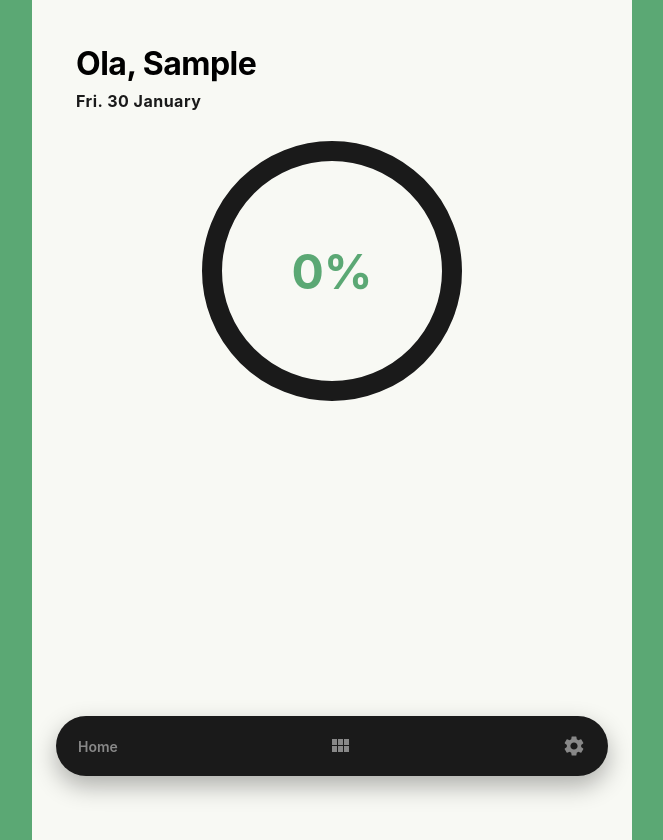
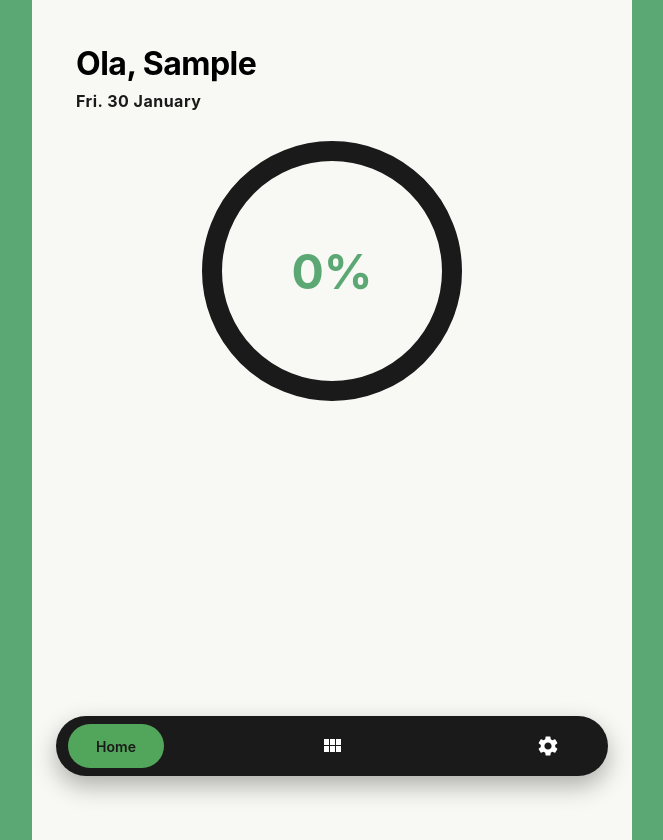
Before and after one commit to tumelo-sebego/ProgressTracker, a Vue app: page / in a window 1280 px wide. Shown: the whole page, without its empty margins (308-971 px from the left). Built offline with nearby package versions, Linux system fonts and the light colour scheme; sample sign-in values are in the browser's storage.

Commit message:
styled the navigation color and behavior

```diff
--- a/src/components/TheNavbar.vue
+++ b/src/components/TheNavbar.vue
@@ -78,13 +78,16 @@ const links = [
   align-items: center;
 }
 
+.nav-text{
+  color: #1a1a1a;
+}
 .nav-item {
   display: flex;
   align-items: center;
   justify-content: center;
   height: 44px;
-  min-width: 44px; /* Circle for icon */
-  color: #888; /* Inactive color */
+  min-width: 6rem; /* Circle for icon */
+  color: #fff; /* Inactive color */
   text-decoration: none;
   border-radius: 99px;
   transition: all 0.3s cubic-bezier(0.25, 1, 0.5, 1);
@@ -93,9 +96,8 @@ const links = [
   box-sizing: border-box;
 }
 
-.nav-item:hover {
-    color: #fff;
-    background-color: rgba(255,255,255,0.05);
+.nav-item.active{
+  background-color: #52a65b;
 }
 
 .nav-item.router-link-active {
```
